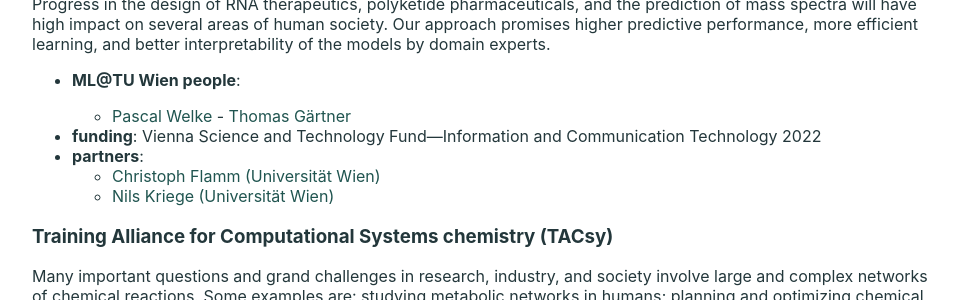
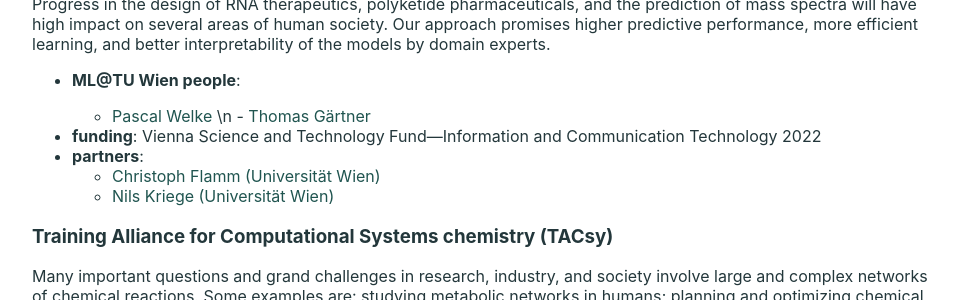
Before and after one commit to ml-tuw/ml-tuw.github.io, a Jekyll site: the page built from projects/md/index.md, in a window 1280 px wide and 900 px high. Shown: the part 451-751 px from the top of the window, without its empty margins (160-1118 px from the left). Built offline with Jekyll 4.4.1, drawn with Linux system fonts in a browser that asks for light colours.

Commit message:
~~test~~

```diff
--- a/projects/md/index.md
+++ b/projects/md/index.md
@@ -25,7 +25,7 @@ domain experts.
 
  - **ML@TU Wien people**:
 {% capture ppl %}
-   - {% include linked_name.md id="PascalWelke" %}
+   - {% include linked_name.md id="PascalWelke" %} \n
    - {% include linked_name.md id="ThomasGaertner" %}
 {% endcapture %}
 {{ ppl | strip_newlines}}
```
